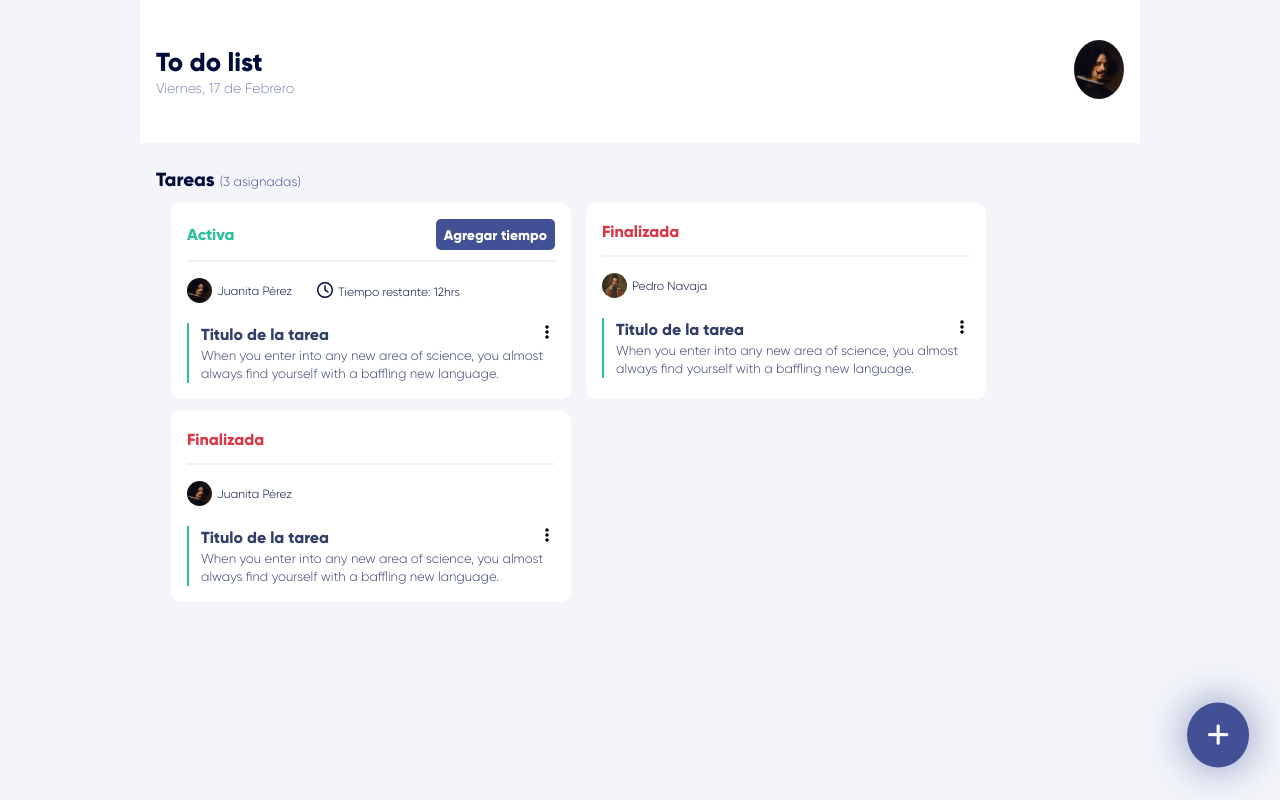
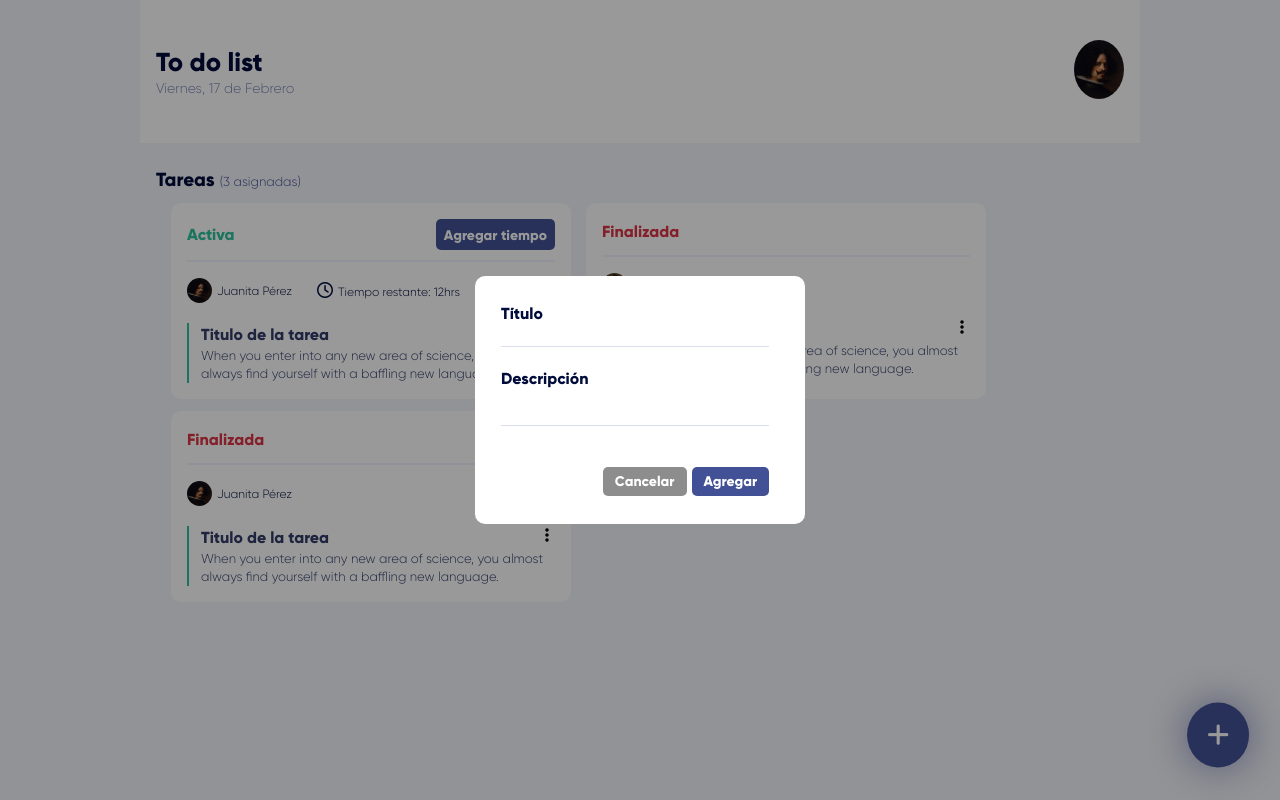
Before and after one commit to djmedinapk/ToDoAppImuko, a React (Create React App) app: page / in a window 1280 px wide. Both pictures are taken after a click on the button 1218 px from the left and 735 px from the top of the page. Built offline with nearby package versions, Linux system fonts and the light colour scheme.

Commit message:
Add function add task

```diff
--- a/src/Pages/Index.js
+++ b/src/Pages/Index.js
@@ -10,6 +10,9 @@ import data from './data';
  */
 class Index extends React.Component {
 
+  state = {
+    modalAdd : false
+  }
 
   componentWillMount() {
     this.setState({
@@ -33,13 +36,27 @@ class Index extends React.Component {
   }
 
   /**
+   * handleModalAdd - cambia el estado del modalAdd
+   *
+   * @memberof Index
+   */
+  handleModalAdd() {
+    const { modalAdd } = this.state;
+    this.setState({
+      modalAdd:!modalAdd
+    })
+  }
+
+  /**
    * addTask - agrega una nueva tarea
    *
    * @param {integer} id
    * @memberof Index
    */
-  addTask(id) {
-    //agregar Tarea
+  addTask(event) {
+    this.setState({
+      modalAdd: false
+    })
   }
 
   /**
@@ -53,8 +70,9 @@ class Index extends React.Component {
   }
 
   render () {
-    const { data } = this.state;
+    const { data, modalAdd } = this.state;
     return (
+      <div>
         <div className="container">
           <div className="header">
               <div className="header__text">
@@ -134,9 +152,40 @@ class Index extends React.Component {
           </div>
           <div className="float-button">
               <div className="float-button__content">
-                <button onClick={()=> { this.addTask(); }} className="button button--add">
+                  <button onClick={()=> { this.handleModalAdd(); }} className="button button--add">
                       <i className="fas fa-plus"></i>
                   </button>
+              </div>
+          </div>
+        </div>
+        <div class={modalAdd ? 'modal-add-task modal-add-task--show' : 'modal-add-task'}>
+            <div class="form">
+                <form onSubmit={(event)=>{ this.addTask(event); }}>
+                  <div class="form-group">
+                      <div class="form-group__label">Título</div>
+                      <input name="title" type="text" class="form-group__input"/>
+                      <div class="form-group__help">
+                          <span class="form-group__helptext"></span>
+                      </div>
+                  </div>
+                  <div class="form-group">
+                      <div class="form-group__label">Descripción</div>
+                      <textarea name="description" rows="2" type="text" class="form-group__input form-group__input--textarea"></textarea>
+                      <div class="form-group__help">
+                          <span class="form-group__helptext"></span>
+                      </div>
+                  </div>
+                  <div class="form-group">
+                      <div class="form-group__buttons">
+                          <button onClick={()=>{this.handleModalAdd(); }} class="button form-group__button form-group__button--cancel">
+                              <span class="button__text">Cancelar</span>
+                          </button>
+                          <button type="submit" class="button form-group__button">
+                              <span class="button__text">Agregar</span>
+                          </button>
+                      </div>
+                  </div>
+                </form>
             </div>
         </div>
       </div>
--- a/src/Pages/style.scss
+++ b/src/Pages/style.scss
@@ -277,6 +277,7 @@ body {
     cursor: pointer;
     outline: none;
     &__text {
+        font-family: 'Gilroy', serif;
         color: #fff;
         font-size: 14px;
         font-weight: 600;
@@ -296,8 +297,10 @@ body {
         -webkit-box-shadow: 0px 0px 42px 0px rgba(66,81,149,0.63);
         -moz-box-shadow: 0px 0px 42px 0px rgba(66,81,149,0.63);
         box-shadow: 0px 0px 42px 0px rgba(66,81,149,0.63);
+
     }
 }
+
 
 .float-button {
     position: fixed;
@@ -315,6 +318,82 @@ body {
    background: #F0F3FF;
 }
 
+.modal-add-task {
+    display: none;
+    position: fixed;
+    z-index: 1;
+    left: 0;
+    top: 0;
+    width: 100%;
+    height: 100%;
+    overflow: auto;
+    background-color: rgba(0,0,0,0.4);
+    &--show {
+        display: block;
+    }
+}
+
+.form {
+    position: absolute;
+    top: 50%;
+    left: 50%;
+    transform: translate(-50%, -50%);
+    background: #fff;
+    padding: 18px 16px;
+    max-width: 90%;
+    border: none;
+    outline: none;
+    border-radius: 10px;
+    min-width: 330px;
+}
+
+.form-group {
+    width: 90%;
+    color: #010C3B;
+    margin: 10px;
+    &__input {
+        width: 100%;
+        border: none;
+        border-bottom: 1px solid rgb(218, 221, 235);
+        font-size: 14px;
+        color: rgb(180, 180, 180);
+        &:hover, &:active, &:focus {
+            border: none;
+            outline: none;
+        }
+        &--textarea {
+            resize: none;
+        }
+    }
+    &__label {
+        font-weight: 600;
+        margin-bottom: 5px;
+    }
+    &__help {
+        font-size: 12px;
+        height: 12px;
+        color: rgb(153, 153, 153);
+    }
+    &__buttons {
+        width: 100%;
+        margin-top: 15px;
+        display: inline-flex;
+        align-content: flex-end;
+        justify-content: flex-end;
+    }
+    &__button {
+        color: #fff;
+        padding: 6px 12px;
+        font-weight: 600;
+        margin-left: 5px;
+        &--cancel {
+            background: rgb(141, 141, 141);
+            &:hover, &:focus, &:active {
+                background: rgba(141, 141, 141, 0.432);
+            }
+        }
+    }
+}
 @keyframes show-dropdown {
     from {height: 0;}
     to {height: 68px;}
```
Lines whose indentation alone changed are shown as unchanged.
